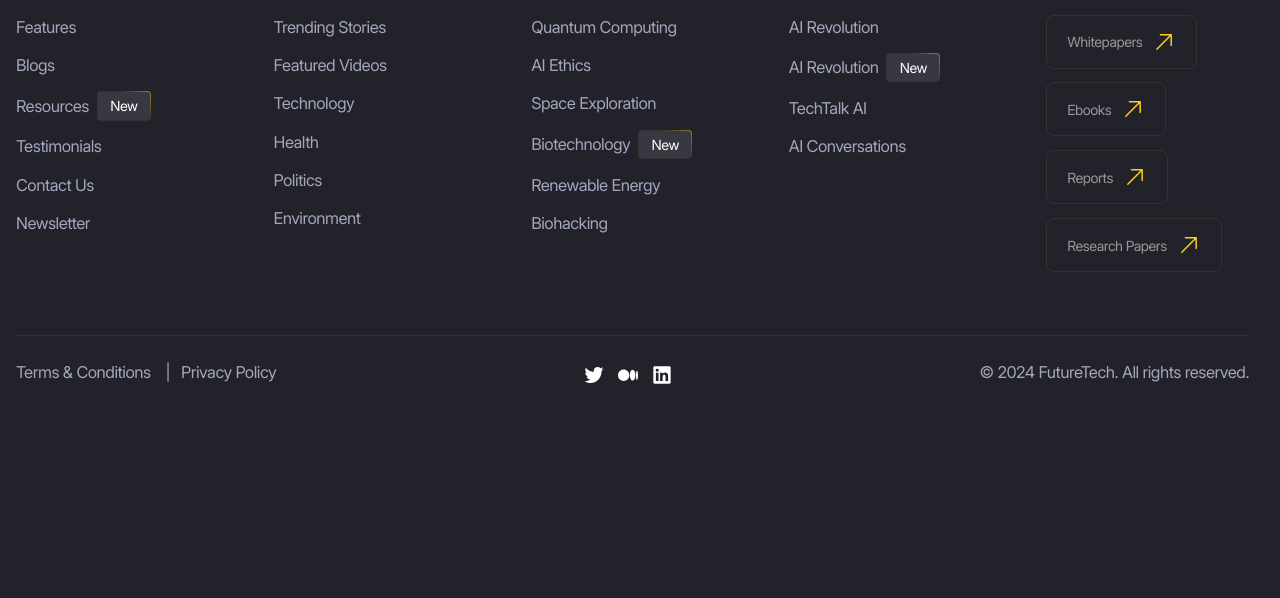
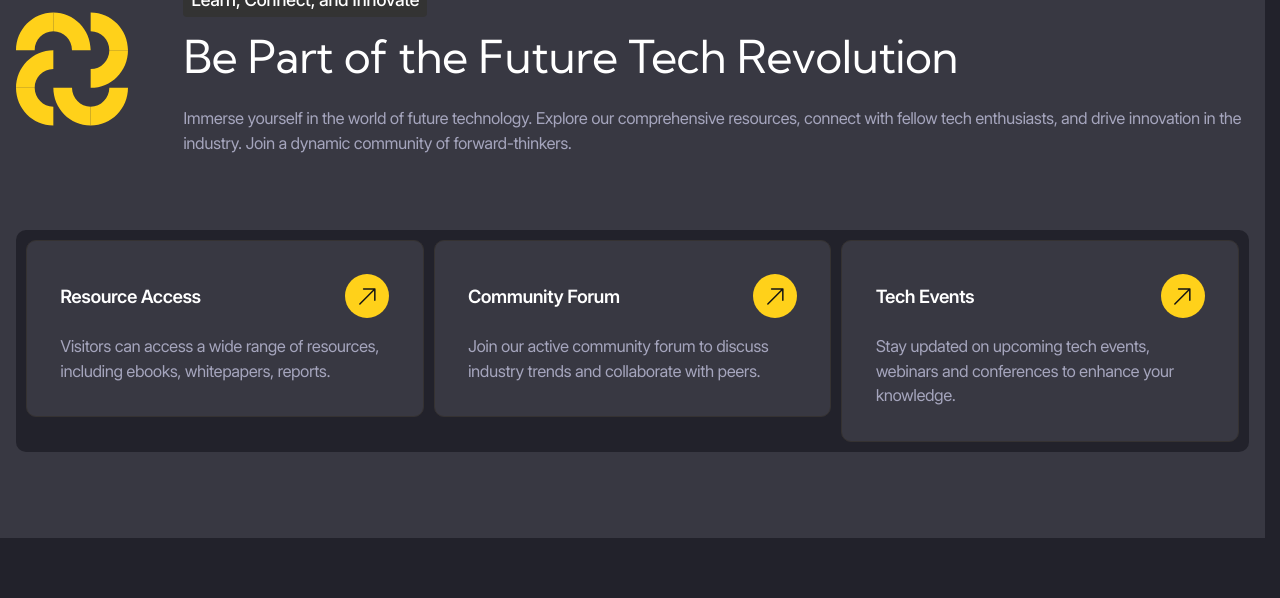
Before and after one commit to Iunnicova/js-test-project, a website with bundled scripts: page resources.html in a window 1280 px wide. Shown: the part 3087-3685 px from the top of the page. Before the commit the page ends 3496 px from the top, so only its background shows below. Built offline with nearby package versions, Linux system fonts and the light colour scheme.

Commit message:
feat: add html section "about-title"

```diff
--- a/resources.html
+++ b/resources.html
@@ -492,6 +492,70 @@
           </div>
         </div>
       </section>
+
+      <section class="about" aria-labelledby="about-title">
+        <div class="about__inner container">
+          <header class="about__header">
+            <img
+              class="about__icon"
+              src="./images/about/icon.svg"
+              alt=""
+              width="150"
+              height="150"
+              loading="lazy"
+            />
+            <div class="about__info">
+              <p class="about__subtitle tag">Learn, Connect, and Innovate</p>
+              <h2 class="about__title" id="about-title">
+                Be Part of the Future Tech Revolution
+              </h2>
+            </div>
+            <div class="about__description">
+              <p>
+                Immerse yourself in the world of future technology. Explore our
+                comprehensive resources, connect with fellow tech enthusiasts,
+                and drive innovation in the industry. Join a dynamic community
+                of forward-thinkers.
+              </p>
+            </div>
+          </header>
+          <ul class="about__list">
+            <li class="about__item">
+              <a class="about-card tile" href="/">
+                <h3 class="about-card__title circle-icon">Resource Access</h3>
+                <div class="about-card__description">
+                  <p>
+                    Visitors can access a wide range of resources, including
+                    ebooks, whitepapers, reports.
+                  </p>
+                </div>
+              </a>
+            </li>
+            <li class="about__item">
+              <a class="about-card tile" href="/">
+                <h3 class="about-card__title circle-icon">Community Forum</h3>
+                <div class="about-card__description">
+                  <p>
+                    Join our active community forum to discuss industry trends
+                    and collaborate with peers.
+                  </p>
+                </div>
+              </a>
+            </li>
+            <li class="about__item">
+              <a class="about-card tile" href="/">
+                <h3 class="about-card__title circle-icon">Tech Events</h3>
+                <div class="about-card__description">
+                  <p>
+                    Stay updated on upcoming tech events, webinars and
+                    conferences to enhance your knowledge.
+                  </p>
+                </div>
+              </a>
+            </li>
+          </ul>
+        </div>
+      </section>
     </main>
 
     <footer class="footer">
--- a/styles/blocks/_card.scss
+++ b/styles/blocks/_card.scss
@@ -206,6 +206,4 @@ grid-column: -1 / 1; //растянем элемент на все колонк
       }
     }
   }
-
-
 }
--- a/styles/helpers/_functions.scss
+++ b/styles/helpers/_functions.scss
@@ -7,7 +7,7 @@
   @if math.is-unitless($pixel) {
     @return math.div($pixel, 16) + rem; // Возвращаем значение в rem, если число без единиц
   } @else {
-    @error 'Не используйте единицы измерения при работе с функцией rem()! Передавайте аргументом только числа.' //! Ошибка, если переданы единицы измерения;;;;;;;;;;;;;;;;;;;;;;;;;;;;;;;;;;;;;;;;;;;;;;;;;;;;;;;;;;;;;;;;
+    @error 'Не используйте единицы измерения при работе с функцией rem()! Передавайте аргументом только числа.' //! Ошибка, если переданы единицы измерения;;;;;;;;;;;;;;;;;;;;;;;;;;;;;;;;;;;;;;;;;;;;;;;;;;;;;;;;;;;;;;;;;;
   }
 }
 
```
Also changed, not shown: styles/blocks/_news.scss (line endings or trailing spaces), 1 other file. Lines whose indentation alone changed are shown as unchanged.
